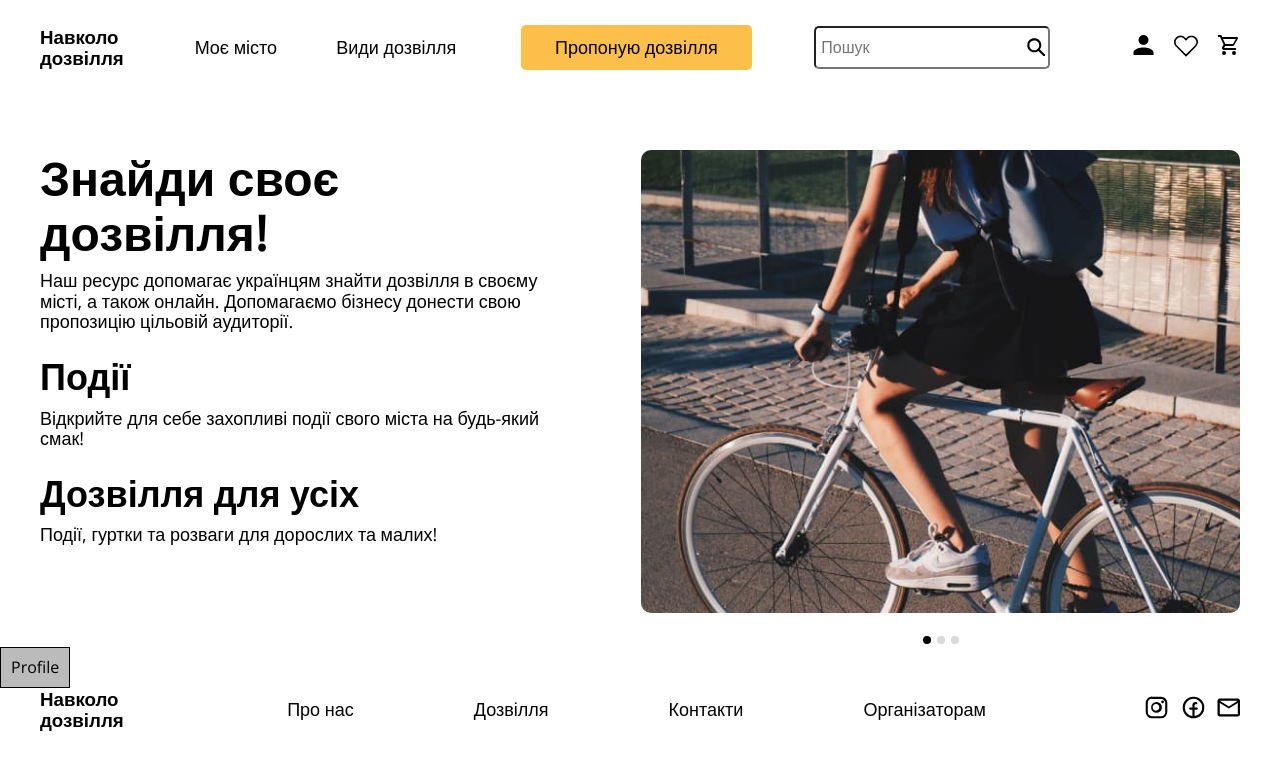
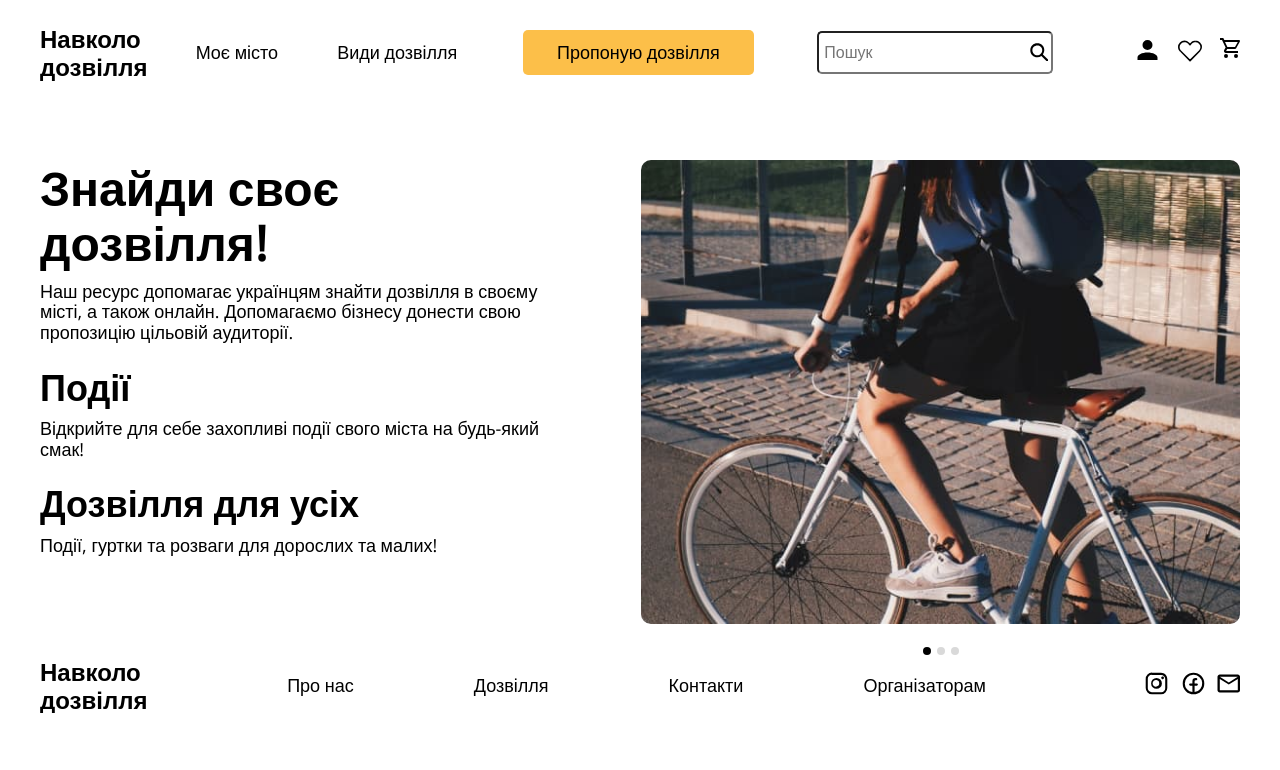
Before and after one commit to Olyazarichna/marketplace, a Next.js app: page / in a window 1280 px wide. Shown: the top 770 px of the page. Built offline with nearby package versions, Linux system fonts and the light colour scheme.

Commit message:
fix styles

```diff
--- a/src/app/components/AboutUs/AboutUs.jsx
+++ b/src/app/components/AboutUs/AboutUs.jsx
@@ -1,8 +1,6 @@
 import styles from "./AboutUs.module.scss";
-import Image from "next/image";
-import img from "../../../../public/images/aboutUs1x.jpg";
+import ImageSlider from "../ImageSlider/ImageSlider";
 
-import ImageSlider from "../ImageSlider/ImageSlider";
 const AboutUs = () => {
   return (
     <section className={`${'container'} ${styles.wrapper}`}>
@@ -27,7 +25,6 @@ const AboutUs = () => {
         </ul>
       </div>
       <ImageSlider/>
-      {/* <Image src={img} alt="bicycle" width={615} height={500} /> */}
     </section>
   );
 };
--- a/src/app/components/Footer/Footer.jsx
+++ b/src/app/components/Footer/Footer.jsx
@@ -1,9 +1,10 @@
+import Link from 'next/link';
 import styles from './Footer.module.scss';
 
 const Footer=()=>{
     return(
         <footer className={`${'container'} ${styles.footer}`}>
-            <h3 className={styles.logo}>Навколо дозвілля</h3>
+            <Link href="/" className={styles.logo}>Навколо дозвілля</Link>
             <ul className={styles.list}>
                 <li className={styles.list__items}><a href='#'>Про нас</a></li>
                 <li className={styles.list__items}><a href='#'>Дозвілля</a></li>
--- a/src/app/components/Footer/Footer.module.scss
+++ b/src/app/components/Footer/Footer.module.scss
@@ -9,6 +9,13 @@
 
 .logo {
   width: 90px;
+  font-weight: 700;
+  @include mq(tablet){
+    font-size: 24px;
+  }
+  &:hover, &:focus{
+    cursor: pointer;
+   }
 }
 .list {
   display: flex;
--- a/src/app/components/Header/Header.jsx
+++ b/src/app/components/Header/Header.jsx
@@ -1,5 +1,5 @@
 import styles from "./Header.module.scss";
-
+import Link from "next/link";
 const Header = () => {
   return (
     <header className={`${"container"} ${styles.header}`}>
@@ -13,7 +13,10 @@ const Header = () => {
           <path stroke="#000" strokeWidth="2" d="M0 1h20M0 8.3h20M0 15.5h20" />
         </svg>
       </button>
-      <h3 className={styles.heading}>Навколо дозвілля</h3>
+      <Link href="/" className={styles.logo}>
+        Навколо дозвілля
+      </Link>
+      {/* <h3 className={styles.heading}>Навколо дозвілля</h3> */}
 
       <ul className={styles.list}>
         <li className={styles.list__dropdown}>
@@ -79,7 +82,8 @@ const Header = () => {
           </button>
         </li>
         <li className={styles.btnList__item}>
-          <button className={styles.btnList__btn}>
+          {/* <button className={styles.btnList__btn}> */}
+          <Link href="/cart" className={styles.btnList__btn}>
             <svg
               xmlns="http://www.w3.org/2000/svg"
               width="20"
@@ -91,7 +95,9 @@ const Header = () => {
                 d="M16 16a2 2 0 1 1 0 4 2 2 0 0 1 0-4ZM0 0h3.3l1 2H19a1 1 0 0 1 1 1l-.1.5-3.6 6.5c-.3.6-1 1-1.8 1H7.2l-.9 1.6v.2a.3.3 0 0 0 .2.2H18v2H6a2 2 0 0 1-1.8-3l1.4-2.4L2 2H0V0Zm6 16a2 2 0 1 1 0 4 2 2 0 0 1 0-4Zm9-7 2.8-5H5l2.4 5H15Z"
               />
             </svg>
-          </button>
+          </Link>
+
+          {/* </button> */}
         </li>
       </ul>
     </header>
--- a/src/app/components/Header/Header.module.scss
+++ b/src/app/components/Header/Header.module.scss
@@ -17,8 +17,15 @@
   }
 }
 
-.heading {
+.logo {
   width: 90px;
+  font-weight: 700;
+ @include mq(tablet){
+  font-size: 24px ;
+ }
+ &:hover, &:focus{
+  cursor: pointer;
+ }
 }
 .list {
   display: flex;
--- a/src/app/page.js
+++ b/src/app/page.js
@@ -1,12 +1,10 @@
-import Link from 'next/link'
 import '../scss/main.scss';
-import styles from './page.module.scss'
 import AboutUs from './components/AboutUs/AboutUs';
+
 export default function Home() {
   return (
     <main>
       <AboutUs />
-      <Link href="/userProfile" className={styles.link}>Profile</Link>
     </main>
   )
 }
--- a/src/app/page.module.scss
+++ b/src/app/page.module.scss
@@ -1,6 +1,6 @@
-.link {
-  display: inline-block;
-  background-color: #bbb;
-  padding: 10px;
-  border: 1px solid black;
-}
+// .link {
+//   display: inline-block;
+//   background-color: #bbb;
+//   padding: 10px;
+//   border: 1px solid black;
+// }
```
Also changed, not shown: src/app/cart/page.js (added, +11 -0 lines), src/app/userProfile/page.js (deleted, +0 -13 lines).
